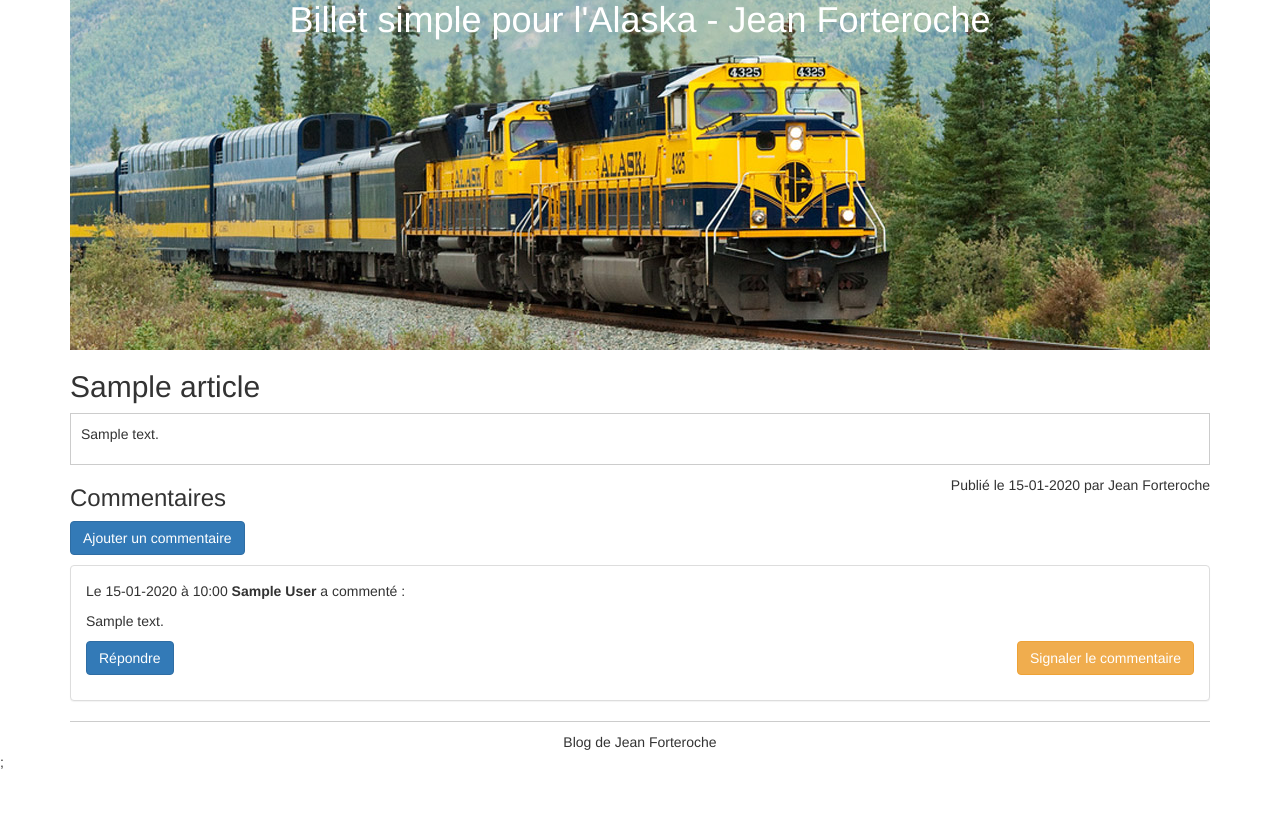
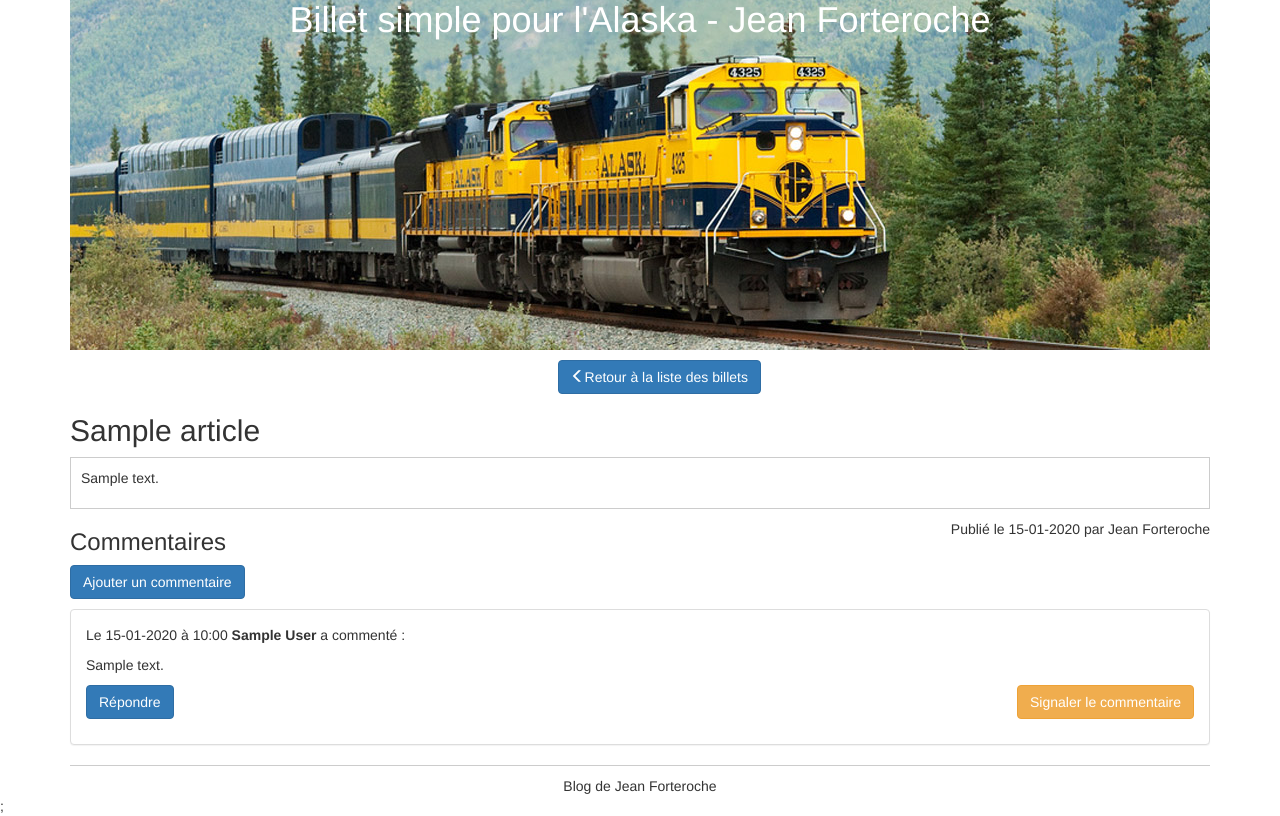
Before and after one commit to FredericAlves/Blog, a PHP site: template views/article.html.twig in a window 1280 px wide. Shown: the part 70-886 px from the top of the page. Before the commit the page ends 839 px from the top, so only its background shows below. Run offline with PHP 8.4, Linux system fonts and the light colour scheme; the template is opened without the code that fills it: most values are stand-ins (such as "Sample title", 1, 10 or a date in 2020); some libraries are stand-ins or nearby versions.

Commit message:
bouton retour liste billets front . traduction bad credential . balises title administration modifiées

```diff
--- a/db/content.sql
+++ b/db/content.sql
@@ -8,10 +8,10 @@ INSERT INTO `comment` (`id`, `article_id`, `parent_id`, `date`, `author`, `conte
   (4, 1, NULL, '2017-05-30 15:41:26', 'Fred', 'Wouaa super billet !', 0),
   (7, 1, 5, '2017-05-30 15:44:29', 'Titi ', 'Ouaiii t\'as raison !', 0);
 
-/* raw password is 'john' */
+
 insert into user values
   (1, 'jean', '$2y$13$F9v8pl5u5WMrCorP9MLyJeyIsOLj.0/xqKd/hqa5440kyeB7FQ8te', 'YcM=A$nsYzkyeDVjEUa7W9K', 'ROLE_USER', 'Jean Forteroche');
 
-/* raw password is '@dm1n' */
+
 insert into user values
   (3, 'admin', '$2y$13$A8MQM2ZNOi99EW.ML7srhOJsCaybSbexAj/0yXrJs4gQ/2BqMMW2K', 'EDDsl&fBCJB|a5XUtAlnQN8', 'ROLE_ADMIN', 'Admin du site');
--- a/views/article.html.twig
+++ b/views/article.html.twig
@@ -3,6 +3,12 @@
 {% block title %}{{ article.title }}{% endblock %}
 
 {% block content %}
+    <p></p>
+    <div class="row">
+        <div class="col-sm-offset-5 col-sm-4">
+            <a href="/"><button type="button" class="btn btn-primary"><span class="glyphicon glyphicon-menu-left"></span>Retour à la liste des billets</button></a>
+        </div>
+    </div>
     <p>
     <h2>{{ article.title }}</h2>
     <div class="article">
```
Also changed, not shown: views/admin.html.twig (+4 -4 lines), 1 other file.
